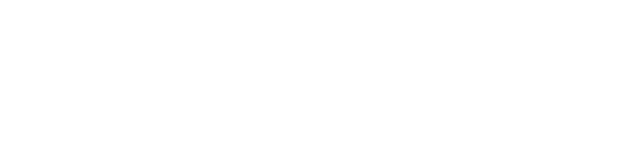
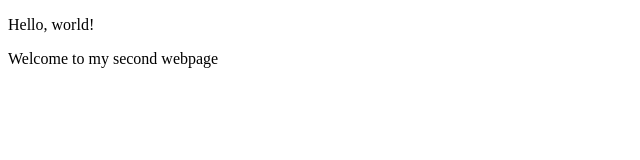
Before and after one commit to chancychege/second-webpage, a plain HTML site: page my-second-webpage.html in a window 1280 px wide. Shown: the whole page, without its empty margins (0-640 px from the left). Drawn offline with Linux system fonts and the light colour scheme.

Commit message:
add paragraph block elements to the page

```diff
--- a/my-second-webpage.html
+++ b/my-second-webpage.html
@@ -3,8 +3,7 @@
         <title>My Second Webpage</title>
        </head>
        <body>
-
-
-
+         <p>Hello, world!</p>
+         <p>Welcome to my second webpage</p>
        </body>
  </html>
```
